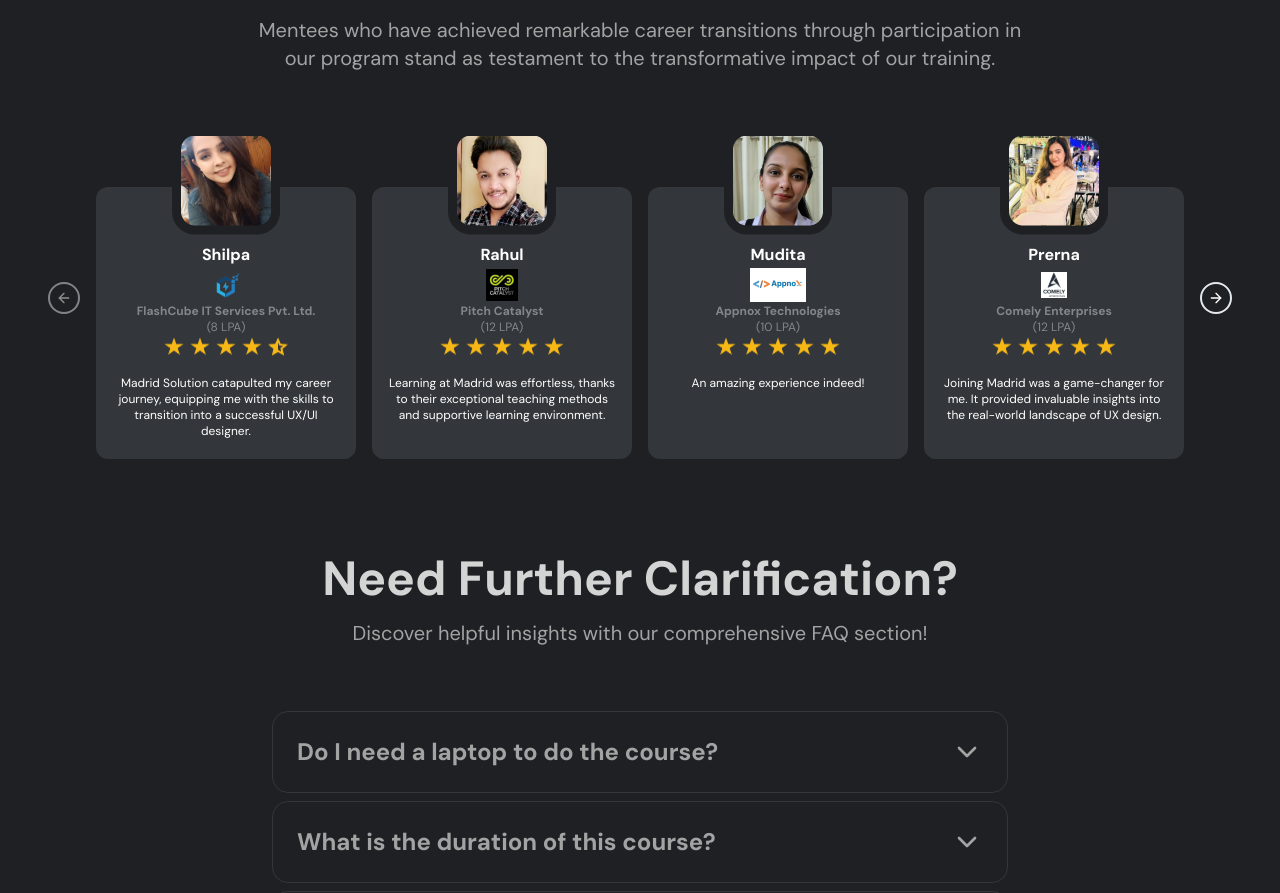
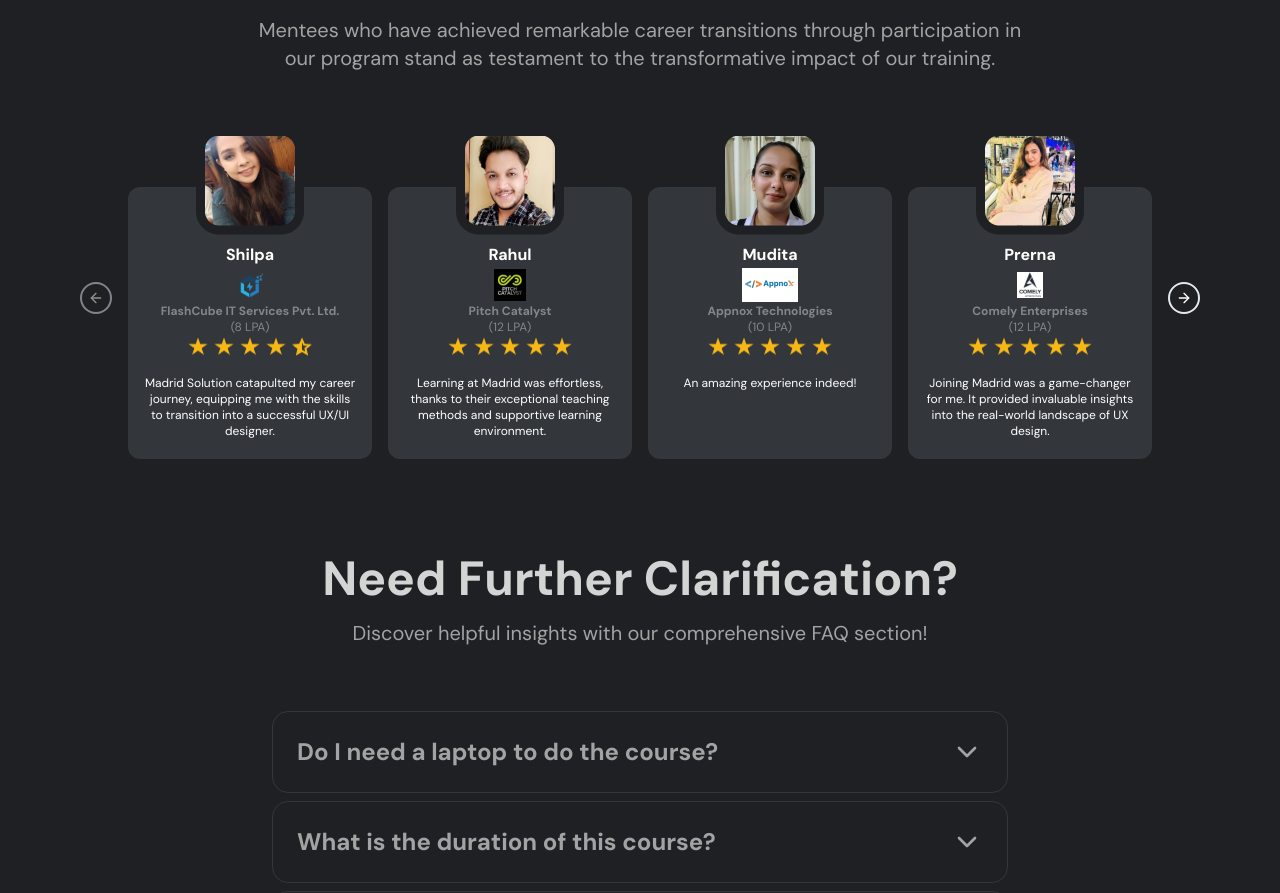
Before and after one commit to senbo1/madridsoftware, a React (Vite) app: page / in a window 1280 px wide. Shown: the part 5240-6133 px from the top of the page. Built offline with nearby package versions, Linux system fonts and the light colour scheme; a web font is replaced by a local one.

Commit message:
fix reviews carousel

```diff
--- a/src/components/Reviews.tsx
+++ b/src/components/Reviews.tsx
@@ -37,9 +37,9 @@ const Reviews: FC = () => {
         </p>
       </div>
 
-      <Carousel opts={{ align: 'start' }} className="w-full">
+      <Carousel opts={{ align: 'start' }} className="max-w-xs md:max-w-2xl lg:max-w-4xl xl:max-w-5xl">
         <CarouselContent>
-          <CarouselItem className="basis-1/2 sm:basis-1/4 flex flex-col items-center">
+          <CarouselItem className="md:basis-1/2 lg:basis-1/3 xl:basis-1/4 flex flex-col items-center">
             <img
               src={shilpa}
               alt="shilpa profile picture"
@@ -64,7 +64,7 @@ const Reviews: FC = () => {
             </div>
           </CarouselItem>
 
-          <CarouselItem className="basis-1/2 sm:basis-1/4 flex flex-col items-center">
+          <CarouselItem className="md:basis-1/2 lg:basis-1/3 xl:basis-1/4 flex flex-col items-center">
             <img
               src={rahul}
               alt="rahul profile picture"
@@ -87,7 +87,7 @@ const Reviews: FC = () => {
             </div>
           </CarouselItem>
 
-          <CarouselItem className="basis-1/2 sm:basis-1/4 flex flex-col items-center">
+          <CarouselItem className="md:basis-1/2 lg:basis-1/3 xl:basis-1/4 flex flex-col items-center">
             <img
               src={mudita}
               alt="mudita profile picture"
@@ -109,7 +109,7 @@ const Reviews: FC = () => {
             </div>
           </CarouselItem>
 
-          <CarouselItem className="basis-1/2 sm:basis-1/4 flex flex-col items-center">
+          <CarouselItem className="md-basis-1/2 lg:basis-1/3 xl:basis-1/4 flex flex-col items-center">
             <img
               src={prerna}
               alt="prerna profile picture"
@@ -134,7 +134,7 @@ const Reviews: FC = () => {
             </div>
           </CarouselItem>
 
-          <CarouselItem className="basis-1/2 sm:basis-1/4 flex flex-col items-center">
+          <CarouselItem className="lg:basis-1/4 flex flex-col items-center">
             <img
               src={shilpa}
               alt="shilpa profile picture"
```
